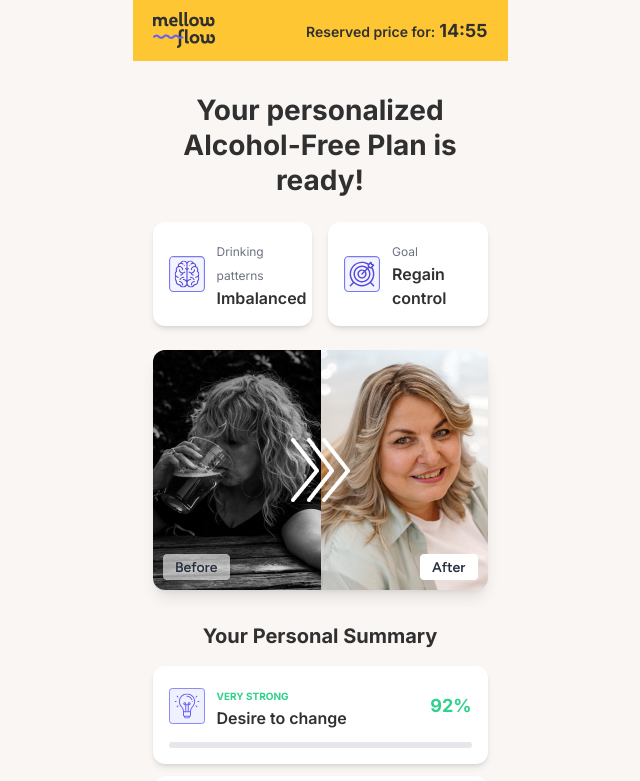
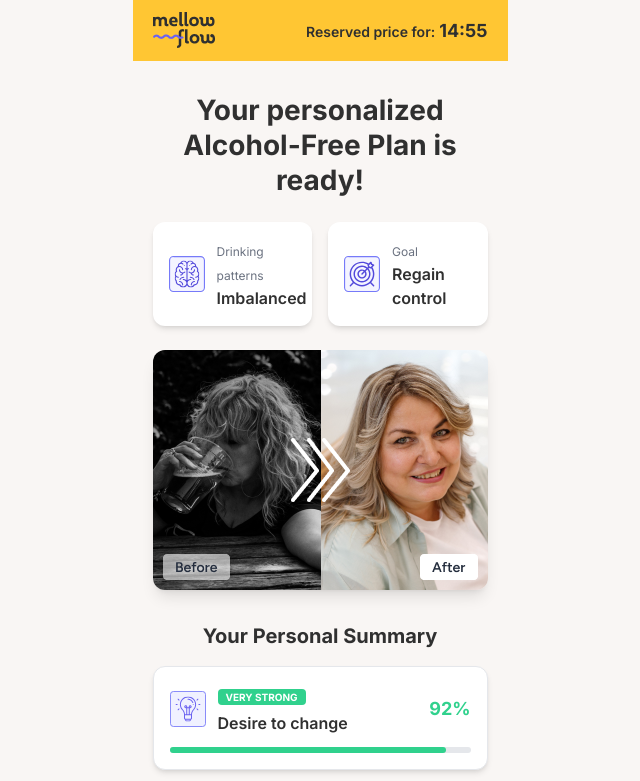
Before and after one commit to Viktorija-Sta/netzet-quiz, a Next.js app: page /checkout in a window 1280 px wide. Shown: the top 781 px of the page, without its empty margins (320-960 px from the left). Built offline with nearby package versions, Linux system fonts and the light colour scheme.

Commit message:
Enhance summaryData structure with additional color classes and update CheckoutPage styling for improved visual consistency

```diff
--- a/app/checkout/page.tsx
+++ b/app/checkout/page.tsx
@@ -76,9 +76,9 @@ export default function CheckoutPage() {
                             Your Personal Summary
                         </h2>
 
-                        <div className="flex flex-col gap-3 mt-4">
+                        <div className="flex flex-col gap-3 mt-4 ">
                             {summaryData.map((item) => (
-                                <div key={item.title} className="bg-white rounded-xl shadow-md p-4">
+                                <div key={item.title} className={`bg-white rounded-xl shadow-md p-4 border ${item.colorClasses.border}`}>
                                     <div className="flex items-center justify-between">
                                         <div className="flex items-center">
                                             <Image
@@ -89,10 +89,10 @@ export default function CheckoutPage() {
                                                 className="mr-3 flex-shrink-0"
                                             />
                                             <div>
-                                                <span className={`text-[10px] font-bold ${item.colorClasses.text}`}>
+                                                <span className={`text-[10px] font-bold ${item.colorClasses.bg} ${item.colorClasses.tagText} px-2 py-0.5 rounded`}>
                                                     {item.tag}
                                                 </span>
-                                                <span className="block text-base font-semibold text-text-gray">{item.title}</span>
+                                                <span className="block text-base font-semibold text-text-gray mt-1">{item.title}</span>
                                             </div>
                                         </div>
                                         <span className={`text-lg font-bold ${item.colorClasses.text}`}>{item.progress}%</span>
@@ -111,5 +111,5 @@ export default function CheckoutPage() {
                 </div>
             </div>
         </main>
-    );
+    )
 }
--- a/app/data/quizData.ts
+++ b/app/data/quizData.ts
@@ -233,7 +233,9 @@ export const summaryData = [
     progress: 92,
     colorClasses: {
       text: 'text-summary-green',
-      bg: 'summary-green',
+      bg: 'bg-summary-green',
+      tagText: 'text-white',
+      border: 'border-summary-purple-',
     },
   },
   {
@@ -243,7 +245,9 @@ export const summaryData = [
     progress: 84,
     colorClasses: {
       text: 'text-summary-red',
-      bg: 'summary-red',
+      bg: 'bg-summary-red',
+      tagText: 'text-white',
+      border: 'border-summary-purple',
     },
   },
   {
@@ -253,7 +257,9 @@ export const summaryData = [
     progress: 74,
     colorClasses: {
       text: 'text-summary-red',
-      bg: 'summary-red',
+      bg: 'bg-summary-red',
+      tagText: 'text-white',
+      border: 'border-summary-purple',
     },
   },
   {
@@ -263,7 +269,9 @@ export const summaryData = [
     progress: 52,
     colorClasses: {
       text: 'text-summary-yellow',
-      bg: 'summary-yellow',
+      bg: 'bg-summary-yellow',
+      tagText: 'text-white',
+      border: 'border-summary-purple',
     },
   }
 ]
--- a/tailwind.config.ts
+++ b/tailwind.config.ts
@@ -1,4 +1,3 @@
-// tailwind.config.ts
 import type { Config } from 'tailwindcss'
 
 const config: Config = {
@@ -22,7 +21,8 @@ const config: Config = {
         'summary-red': '#F05252',
         'summary-yellow': '#F5BF23',
         'summary-blue': '#5349DB',
-        'summary-gray': '#E5E7EB'
+        'summary-gray': '#E5E7EB',
+        'summary-purple-border': '#767AF9'
       },
     },
   },
```
